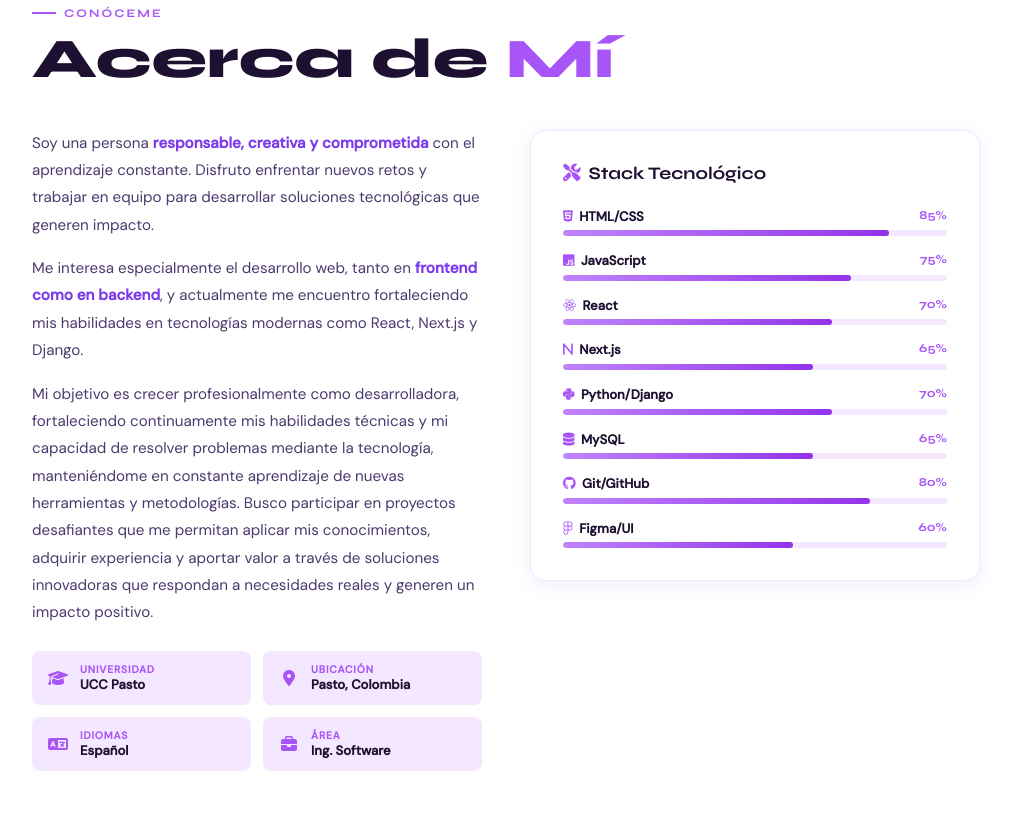
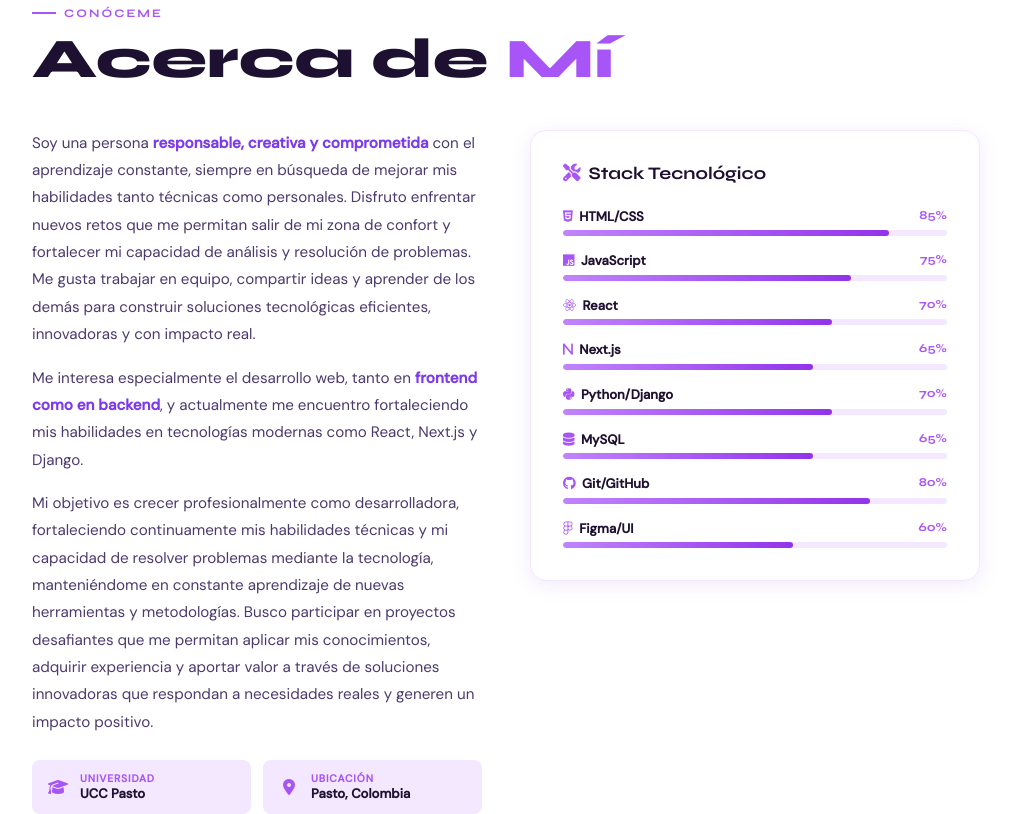
Before and after one commit to vanessaucc/Portafolio-julieth, a Next.js app: page / in a window 1280 px wide. Shown: the part 880-1694 px from the top of the page, without its empty margins (236-1247 px from the left). Built offline with nearby package versions, Linux system fonts and the light colour scheme.

Commit message:
arreglos

```diff
--- a/components/About.js
+++ b/components/About.js
@@ -22,9 +22,7 @@
         {/* LEFT — text */}
         <div className={styles.text}>
           <p>
-            Soy una persona <strong>responsable, creativa y comprometida</strong> con el aprendizaje
-            constante. Disfruto enfrentar nuevos retos y trabajar en equipo para desarrollar
-            soluciones tecnológicas que generen impacto.
+            Soy una persona <strong>responsable, creativa y comprometida</strong> con el aprendizaje constante, siempre en búsqueda de mejorar mis habilidades tanto técnicas como personales. Disfruto enfrentar nuevos retos que me permitan salir de mi zona de confort y fortalecer mi capacidad de análisis y resolución de problemas. Me gusta trabajar en equipo, compartir ideas y aprender de los demás para construir soluciones tecnológicas eficientes, innovadoras y con impacto real.
           </p>
           <p>
             Me interesa especialmente el desarrollo web, tanto en <strong>frontend como en backend</strong>,
--- a/components/Footer.js
+++ b/components/Footer.js
@@ -11,7 +11,7 @@
           <span className={styles.logo}>VM</span>
           <div>
             <p className={styles.name}>Julieth Vanessa Mena Ortega</p>
-            <p className={styles.role}>Ingeniería de Software · Desarrolladora Web</p>
+            <p className={styles.role}>Ingeniería de Software </p>
           </div>
         </div>
 
```
